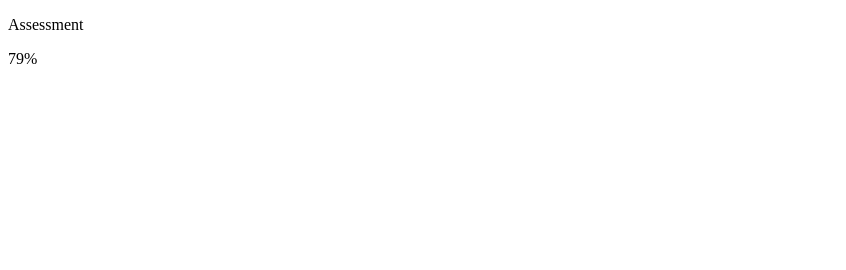
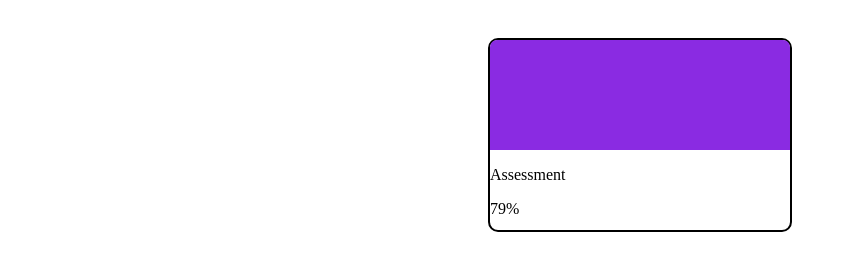
Before and after one commit to akosuaDama/T4G_Women_In_Tech, a plain HTML site: page index.html in a window 1280 px wide. Shown: the whole page, without its empty margins (0-846 px from the left). Drawn offline with Linux system fonts and the light colour scheme.

Commit message:
Resolving missing codes

```diff
--- a/index.html
+++ b/index.html
@@ -3,7 +3,8 @@
 <head>
     <meta charset="UTF-8">
     <meta name="viewport" content="width=device-width, initial-scale=1.0">
-    <title>Document</title>
+    <title>Women in Tech</title>
+    <link rel="stylesheet" href="src/style.css">
 </head>
 <body>
     <div class="container">
```
